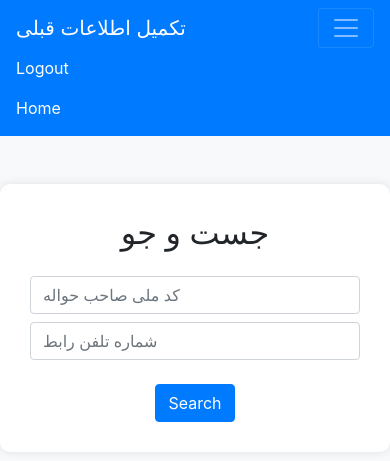
After one commit to tohid1997/car-selling-project, a Flask app: page /first_info/search_complete in a window 390 px wide, after a click that opens the changed part. The commit adds this page. Shown: the top 461 px of the page. Run offline with Flask 3, Linux system fonts and the light colour scheme; some libraries are stand-ins or nearby versions.

Commit message:
complete2

```diff
--- a/flaskapp.py
+++ b/flaskapp.py
@@ -102,6 +102,29 @@ def first_info_new_info():
     return redirect(url_for('login'))
 
 
+@app.route('/first_info/search_complete')
+def index():
+    return render_template('search_complete.html')
+
+
+
+@app.route('/first_info/search_complete/search_result', methods=['GET', 'POST'])
+def search():
+    melli_code = request.form.get('melli_code')
+    rabet_phone = request.form.get('rabet_phone')
+
+
+    if melli_code and rabet_phone:
+        cursor.execute("""SELECT * FROM first_info WHERE "Havaleh_Owner_MelliCode" = %s OR "Rabet_Phone" = %s""", (melli_code, rabet_phone))
+    elif melli_code:
+        cursor.execute("""SELECT * FROM first_info WHERE "Havaleh_Owner_MelliCode" = %s""", (melli_code,))
+    elif rabet_phone:
+        cursor.execute("""SELECT * FROM first_info WHERE "Rabet_Phone" = %s""", (rabet_phone,))
+
+    results = cursor.fetchall()
+    return render_template('search_results.html', results=results)
+
+
 
 
 if __name__ == '__main__':
--- a/templates/first_info.html
+++ b/templates/first_info.html
@@ -52,6 +52,7 @@
                     <div class="card-body">
                         <h5 class="card-title">تکمیل اطلاعات </h5>
                         <p class="card-text">تکمیل اطلاعات اولیه</p>
+                        <a href="http://localhost:5000/first_info/search_complete" class="stretched-link"></a>
                     </div>
                 </div>
             </div>
--- /dev/null
+++ b/templates/search_complete.html
@@ -0,0 +1,76 @@
+<!DOCTYPE html>
+<html lang="en">
+<head>
+    <meta charset="UTF-8">
+    <meta name="viewport" content="width=device-width, initial-scale=1.0">
+    <title>Search</title>
+    <link href="https://stackpath.bootstrapcdn.com/bootstrap/4.5.2/css/bootstrap.min.css" rel="stylesheet">
+    <style>
+        body {
+            background-color: #f8f9fa;
+        }
+        .navbar {
+            background-color: #007bff;
+        }
+        .navbar-brand, .nav-link {
+            color: #fff !important;
+        }
+        .container {
+            background-color: #fff;
+            padding: 30px;
+            border-radius: 10px;
+            box-shadow: 0 0 10px rgba(0, 0, 0, 0.1);
+            text-align: center;
+        }
+        .form-control {
+            border-radius: 0.25rem;
+        }
+        .btn-primary {
+            background-color: #007bff;
+            border-color: #007bff;
+        }
+        .btn-primary:hover {
+            background-color: #0056b3;
+            border-color: #0056b3;
+        }
+        .alert {
+            border-radius: 0.25rem;
+        }
+    </style>
+</head>
+<body>
+    <nav class="navbar navbar-expand-lg navbar-dark bg-primary">
+        <a class="navbar-brand" href="#">تکمیل اطلاعات قبلی</a>
+        <button class="navbar-toggler" type="button" data-toggle="collapse" data-target="#navbarNav" aria-controls="navbarNav" aria-expanded="false" aria-label="Toggle navigation">
+            <span class="navbar-toggler-icon"></span>
+        </button>
+        <div class="collapse navbar-collapse" id="navbarNav">
+            <ul class="navbar-nav ml-auto">
+                <li class="nav-item">
+                    <a class="nav-link" href="http://localhost:5000/logout">Logout</a>
+                </li>
+                <li class="nav-item">
+                    <a class="nav-link" href="http://localhost:5000/home">Home</a>
+                </li>
+            </ul>
+        </div>
+    </nav>
+    <div class="container mt-5">
+        <h2>جست و جو</h2>
+        <form action="/first_info/search_complete/search_result" method="post" class="mt-4">
+            <div class="form-row justify-content-center">
+                <div class="col-md-6 mb-2">
+                    <input type="text" name="melli_code" class="form-control" placeholder="کد ملی صاحب حواله">
+                </div>
+                <div class="col-md-6 mb-2">
+                    <input type="text" name="rabet_phone" class="form-control" placeholder="شماره تلفن رابط">
+                </div>
+            </div>
+            <input type="submit" class="btn btn-primary mt-3" value="Search">
+        </form>
+    </div>
+    <script src="https://ajax.googleapis.com/ajax/libs/jquery/3.5.1/jquery.min.js"></script>
+    <script src="https://cdnjs.cloudflare.com/ajax/libs/popper.js/1.16.0/umd/popper.min.js"></script>
+    <script src="https://stackpath.bootstrapcdn.com/bootstrap/4.5.2/js/bootstrap.min.js"></script>
+</body>
+</html>
```
Also changed, not shown: templates/search_results.html (added, +59 -0 lines).
